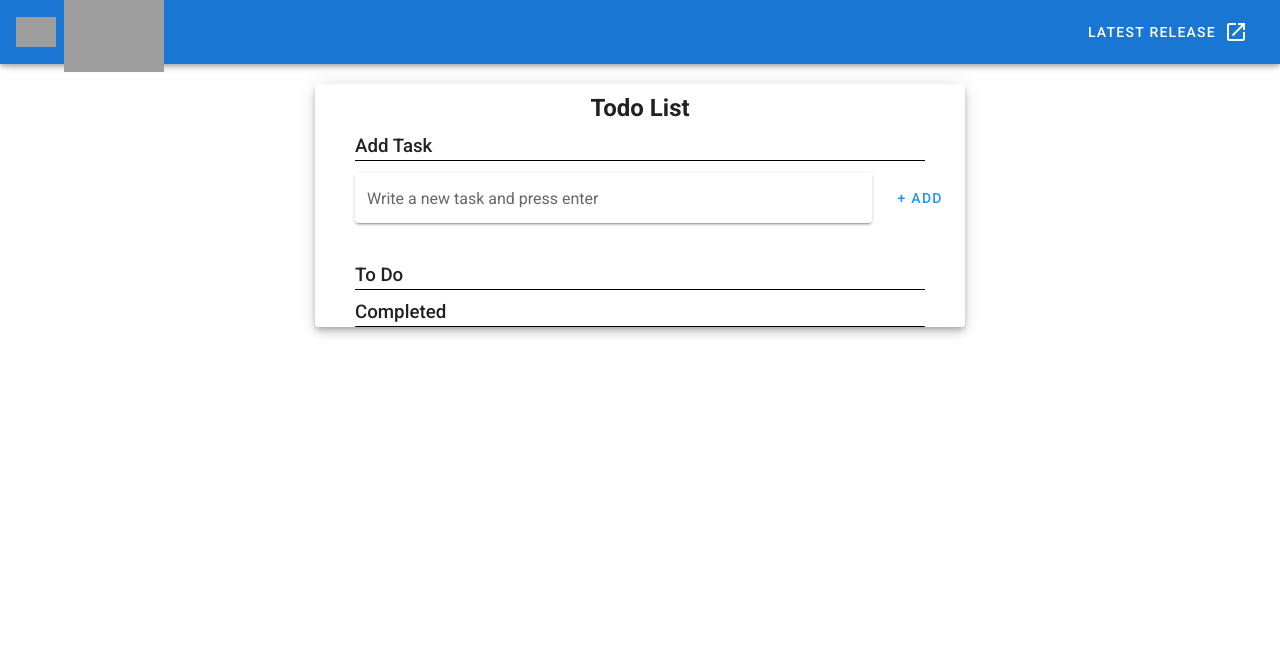
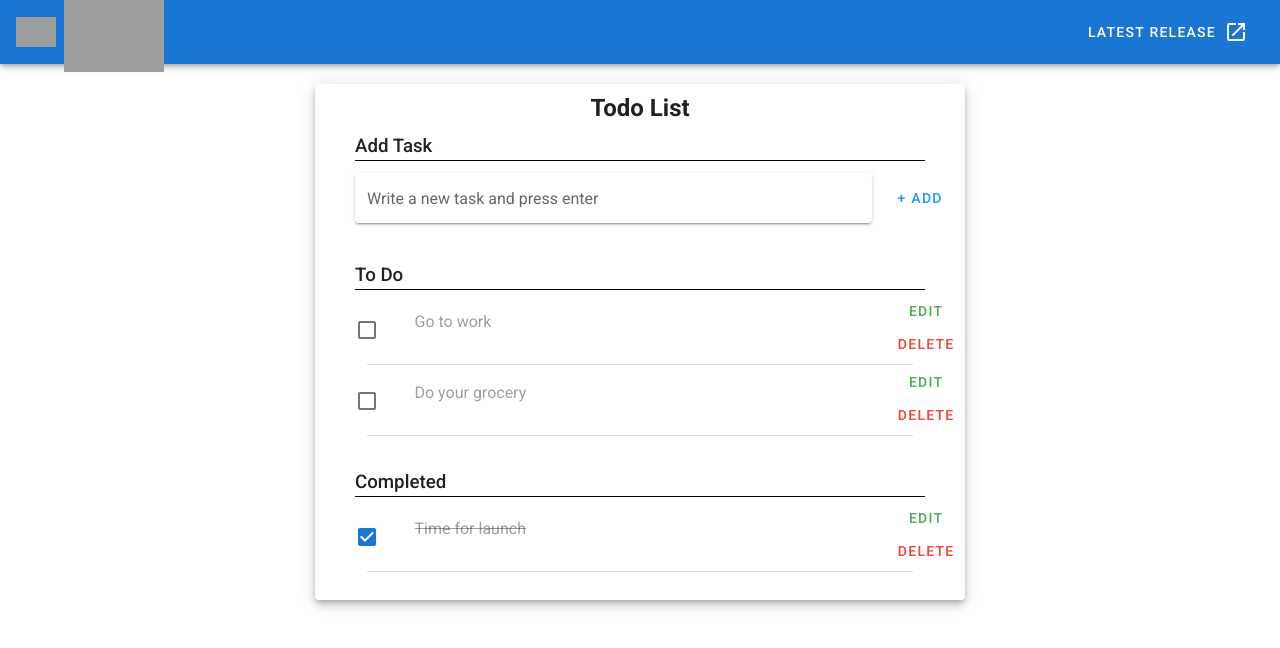
Before and after one commit to CurtisMoxebo/ToDo-List, a Vue app: page / in a window 1280 px wide. Shown: the top 648 px of the page. Built offline with nearby package versions, Linux system fonts and the light colour scheme; grey boxes are pictures that could not be loaded.

Commit message:
Addition of dynamic tasks to interface

```diff
--- a/src/App.vue
+++ b/src/App.vue
@@ -38,7 +38,7 @@
     </v-app-bar>
 
     <v-main>
-      <HelloWorld/>
+      <HelloWorld :todoList= "todoList" />
     </v-main>
   </v-app>
 </template>
@@ -54,7 +54,12 @@ export default {
   },
 
   data: () => ({
-    //
+    //Create todo list
+    todoList : [
+        {task: 'Go to work', isCompleted: false, isEditable: false},
+        {task: 'Do your grocery', isCompleted: false, isEditable: false},
+        {task: 'Time for launch', isCompleted: true, isEditable: false}
+    ],
   }),
 };
 </script>
--- a/src/components/HelloWorld.vue
+++ b/src/components/HelloWorld.vue
@@ -21,11 +21,55 @@
         <!-- Section for todo task -->
           <h3 class="font-weight-medium mt-5">To Do</h3>
           <v-divider color="black" class="mb-2" ></v-divider>
+
+          <v-container>
+          <!-- iterate and display the uncompleted tasks in todo list -->
+          <div v-for="(item, index) in todoList" :key="`task-${index}`" >
+              <v-layout row v-if="!item.isCompleted">
+                <v-flex xs1>
+                  <v-checkbox align="end" justify="end" :input-value="item.isCompleted" @click="completeTask(index)"></v-checkbox>
+                </v-flex>
+
+                <v-flex xs10>
+                  <v-text-field :flat="!item.isEditable" :disabled="!item.isEditable" v-on:keyup.enter="changeIsEditable(index)" solo :id="'task'+index" label="New task" min-height="20px" class= "black--text" :value="item.task"> </v-text-field>
+                </v-flex>
+
+                <v-flex xs1 class="pl-4">
+                  <v-btn text height="25px" max-width="20px" class="green--text" @click="changeIsEditable(index)" >Edit</v-btn>
+                  <v-btn text height="25px" max-width="20px" class="red--text mt-2" @click="deleteTask(index)" >delete</v-btn>
+                </v-flex>
+            </v-layout>
+
+            <v-divider class="mb-4" v-if="!item.isCompleted"></v-divider>
+          </div>
+        </v-container>
         <!-- End section -->
 
         <!-- Section for completed task -->
           <h3 class="font-weight-medium mt-1">Completed</h3>
           <v-divider color="black" class="mb-2" ></v-divider>
+
+          <v-container>
+            <!-- iterate and display the completed tasks in todo list -->
+            <div v-for="(item, index) in todoList" :key="`task-${index}`">
+              <v-layout row v-if="item.isCompleted">
+                <v-flex xs1>
+                  <v-checkbox :input-value="item.isCompleted"></v-checkbox>
+                </v-flex>
+
+                <v-flex xs10>
+                  <v-text-field :flat="!item.isEditable" :disabled="!item.isEditable" solo label="New task" min-height="50px" class= "text-decoration-line-through" :value="item.task"> </v-text-field>
+                </v-flex>
+
+                <v-flex xs1 class="pl-4">
+                  <v-btn text height="25px" width="20px" class="green--text mr-14" >Edit</v-btn>
+                  <v-btn text height="25px" width="20px" class="red--text mt-2 mr-14" >delete</v-btn>
+                </v-flex>
+            </v-layout>
+
+            <v-divider class="mb-4" v-if="item.isCompleted"></v-divider>
+          </div>
+        </v-container>
         <!-- End section -->
 
     </v-card>
@@ -34,5 +78,7 @@
 <script>
   export default {
     name: 'HelloWorld',
+
+    props: ['todoList'],
   }
 </script>
```
